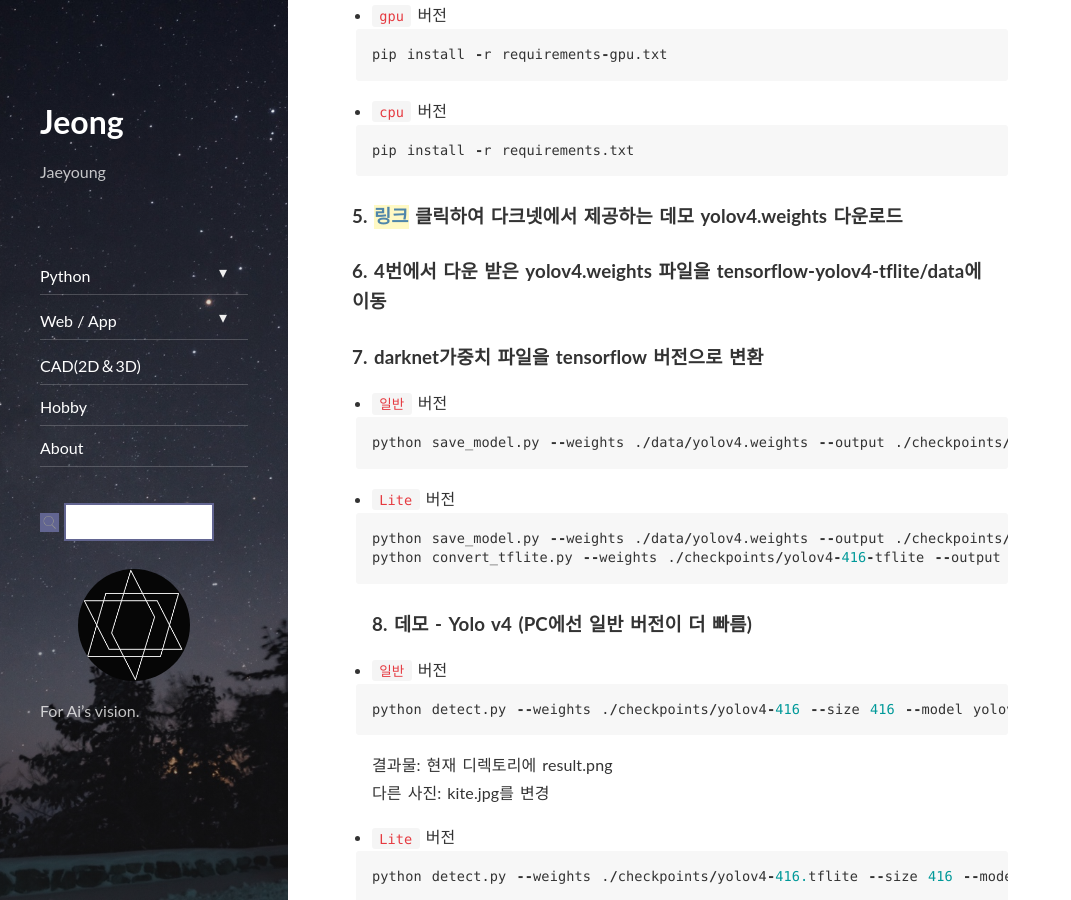
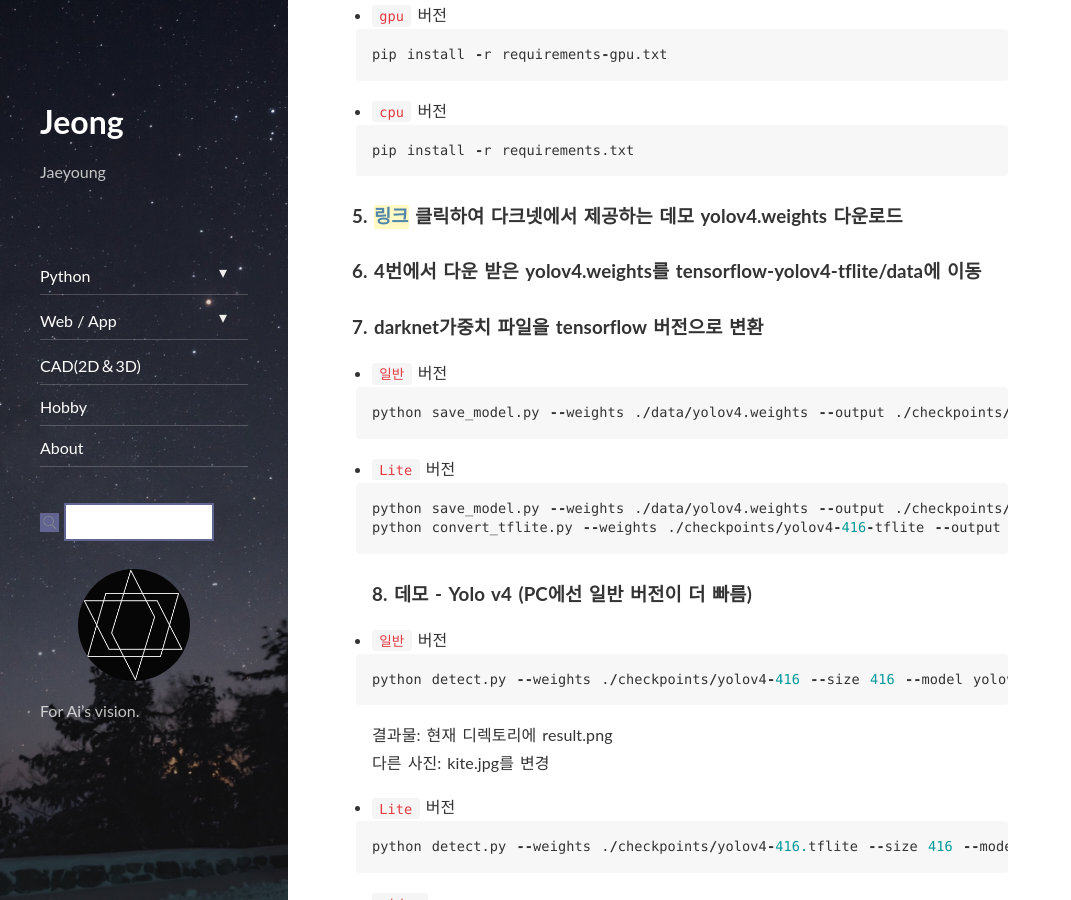
Before and after one commit to JeongJaeyoung0/JeongJaeyoung0.github.io, a Jekyll site: the page built from _posts/2021-08-18-PA-YoloV4Demo.md, in a window 1280 px wide and 900 px high, scrolled down 1187 px. Shown: the whole window, without its empty margins (0-1071 px from the left). Built offline with Jekyll 4.4.1, drawn with Linux system fonts in a browser that asks for light colours; nearby versions of some CDN libraries; comment, search, counter and statistics services are not loaded.

```diff
--- a/_posts/2021-08-18-PA-YoloV4Demo.md
+++ b/_posts/2021-08-18-PA-YoloV4Demo.md
@@ -45,7 +45,7 @@ pip install -r requirements.txt
 
 ### 5. [링크](https://github.com/AlexeyAB/darknet/releases/download/darknet_yolo_v3_optimal/yolov4.weights) 클릭하여 다크넷에서 제공하는 데모 yolov4.weights 다운로드
 
-### 6. 4번에서 다운 받은 yolov4.weights 파일을 tensorflow-yolov4-tflite/data에 이동
+### 6. 4번에서 다운 받은 yolov4.weights를 tensorflow-yolov4-tflite/data에 이동
 
 ### 7. darknet가중치 파일을 tensorflow 버전으로 변환
  * `일반` 버전
```
Also changed, not shown: _posts/2021-08-19-PA-TensorflowLiteRestServer.md (+1 -1 lines).
